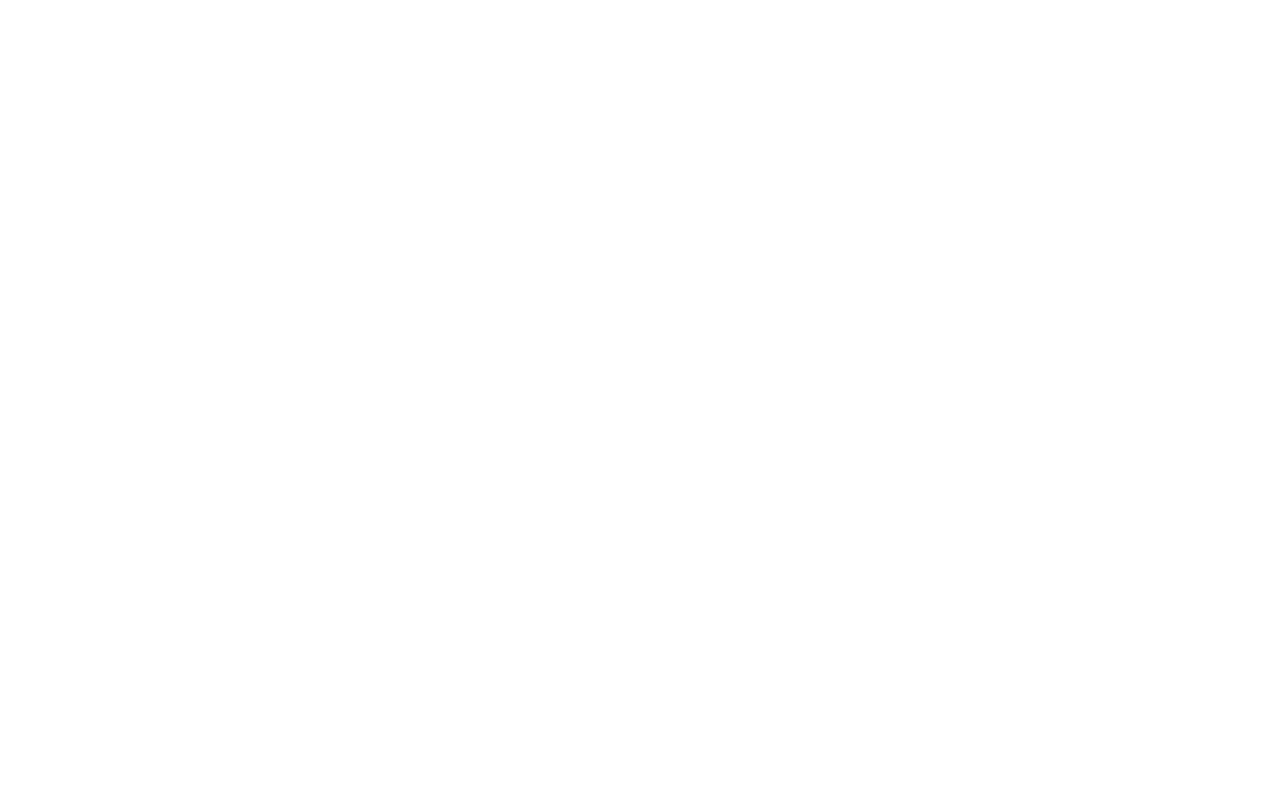
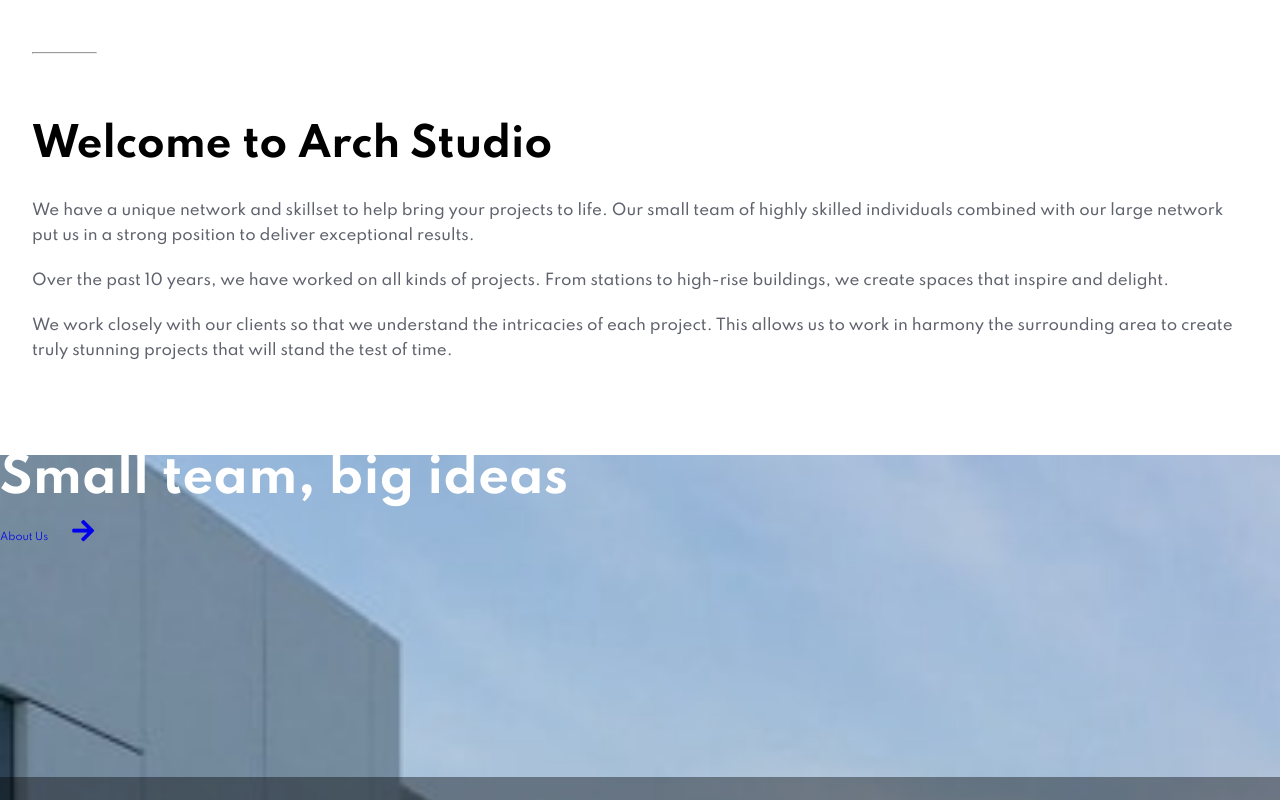
Before and after one commit to marleyanthony/arch-studio, a React (Create React App) app: page / in a window 1280 px wide. Shown: the part 680-1480 px from the top of the page. Before the commit the page ends 800 px from the top, so only its background shows below. Built offline with nearby package versions, Linux system fonts and the light colour scheme.

Commit message:
added new sections

```diff
--- a/src/Components/Hero.tsx
+++ /dev/null
@@ -1,19 +0,0 @@
-const Hero = () => {
-   return (
-      <section className="hero">
-         <div className="hero__overlay"></div>
-         <h1 className="hero__heading">
-            Project Paramour
-         </h1>
-         <p className="hero__sub-heading">
-            Project made for an art museum near Southwest London. Project Paramour is a statement of bold, modern architecture.
-         </p>
-         <button className="hero__button">
-            See Our Portfolio
-            <i className="fas fa-arrow-right hero__arrow"></i>
-         </button>
-      </section>
-   )
-}
-
-export default Hero
--- /dev/null
+++ b/src/Components/Home/AboutUs.tsx
@@ -0,0 +1,17 @@
+import { Link } from 'react-router-dom'
+const AboutUs = () => {
+   return (
+      <section className="about-us">
+         <div className="about-us__overlay"></div>
+         <h2 className="about-us__heading">
+            Small team, big ideas
+         </h2>
+         <Link to='/about-us'>
+            About Us
+            <i className="fas fa-arrow-right hero__arrow"></i>
+         </Link>
+      </section>
+   )
+}
+
+export default AboutUs
--- /dev/null
+++ b/src/Components/Home/Hero.tsx
@@ -0,0 +1,31 @@
+import { Link } from 'react-router-dom'
+
+type HeorProps = {
+   content: {
+      heading: string,
+      subHeading?: string,
+      buttonText: string,
+      buttonLink: string
+   }
+}
+
+const Hero: React.FC<HeorProps> = ({ content }) => {
+   const { heading, subHeading, buttonText, buttonLink } = content;
+   return (
+      <section className="hero">
+         <div className="hero__overlay"></div>
+         <h1 className="hero__heading">
+            {heading}
+         </h1>
+         <p className="hero__sub-heading">
+            {subHeading}
+         </p>
+         <Link to={buttonLink} className="hero__button">
+            {buttonText}
+            <i className="fas fa-arrow-right hero__arrow"></i>
+         </Link>
+      </section>
+   )
+}
+
+export default Hero
--- /dev/null
+++ b/src/Components/Home/Welcome.tsx
@@ -0,0 +1,23 @@
+const Welcome = () => {
+   return (
+      <section className="welcome">
+         <hr className="welcome__hr" />
+         <h2 className="welcome__heading">
+            Welcome to Arch Studio
+         </h2>
+         <div className="welcome__summary-wrapper">
+            <p className="welcome__text">
+               We have a unique network and skillset to help bring your projects to life. Our small team of highly skilled individuals combined with our large network put us in a strong position to deliver exceptional results.
+            </p>
+            <p className="welcome__text">
+               Over the past 10 years, we have worked on all kinds of projects. From stations to high-rise buildings, we create spaces that inspire and delight.
+            </p>
+            <p className="welcome__text">
+               We work closely with our clients so that we understand the intricacies of each project. This allows us to work in harmony the surrounding area to create truly stunning projects that will stand the test of time.
+            </p>
+         </div>
+      </section>
+   )
+}
+
+export default Welcome
--- a/src/Components/Pages/Home.tsx
+++ b/src/Components/Pages/Home.tsx
@@ -1,9 +1,14 @@
-import Hero from '../Hero';
+import Hero from '../Home/Hero';
+import Welcome from '../Home/Welcome';
+import AboutUs from '../Home/AboutUs';
+import { HeroContent } from '../../Models/Hero';
 
 const Home = () => {
    return (
       <div className="home-page">
-         <Hero />
+         <Hero content={HeroContent} />
+         <Welcome />
+         <AboutUs />
       </div>
    )
 }
--- /dev/null
+++ b/src/Models/Hero.ts
@@ -0,0 +1,6 @@
+export const HeroContent = {
+   heading: 'Project Paramour',
+   subHeading: 'Project made for an art museum near Southwest London. Project Paramour is a statement of bold, modern architecture.',
+   buttonText: 'See Our Portfolio',
+   buttonLink: '/portfolio'
+}
--- a/src/Styles/Partials/_home.scss
+++ b/src/Styles/Partials/_home.scss
@@ -51,3 +51,61 @@
       background: rgba(0, 0, 0, 0.4);
    }
 }
+
+
+
+// ! welcome section
+.welcome {
+   padding: 7.2rem 3.2rem;
+
+   &__hr {
+      width: 6.5rem;
+      margin-bottom: 6.7rem;
+   }
+
+   &__heading {
+      font-size: 4rem;
+      font-weight: 700;
+      line-height: 4.8rem;
+      margin-bottom: 2.9rem;
+   }
+
+   &__text {
+      margin-bottom: 2rem;
+      font-size: 1.5rem;
+      font-weight: 500;
+      line-height: 2.5rem;
+      color: $dark-grey;
+   }
+}
+
+
+
+// ! about us section
+.about-us {
+   background-image: url('/src/Assets/home/mobile/image-small-team.jpg');
+   background-size: cover;
+   height: 56rem;
+
+   &__overlay {
+      content: "";
+      position: absolute;
+      top: 145.7rem;
+      left: 0;
+      bottom: 0;
+      right: 0;
+      z-index: 1;
+      background: rgba(0, 0, 0, 0.4);
+      height: 56rem;
+      width: 100%;
+   }
+
+   &__heading {
+      font-size: 4.8rem;
+      font-weight: 700;
+      line-height: 4.8rem;
+      color: #fff;
+      margin-bottom: 1.5rem;
+      z-index: 12;
+   }
+}
--- a/src/Styles/main.css
+++ b/src/Styles/main.css
@@ -268,6 +268,58 @@
   background: rgba(0, 0, 0, 0.4);
 }
 
+.welcome {
+  padding: 7.2rem 3.2rem;
+}
+
+.welcome__hr {
+  width: 6.5rem;
+  margin-bottom: 6.7rem;
+}
+
+.welcome__heading {
+  font-size: 4rem;
+  font-weight: 700;
+  line-height: 4.8rem;
+  margin-bottom: 2.9rem;
+}
+
+.welcome__text {
+  margin-bottom: 2rem;
+  font-size: 1.5rem;
+  font-weight: 500;
+  line-height: 2.5rem;
+  color: #60636d;
+}
+
+.about-us {
+  background-image: url("/src/Assets/home/mobile/image-small-team.jpg");
+  background-size: cover;
+  height: 56rem;
+}
+
+.about-us__overlay {
+  content: "";
+  position: absolute;
+  top: 145.7rem;
+  left: 0;
+  bottom: 0;
+  right: 0;
+  z-index: 1;
+  background: rgba(0, 0, 0, 0.4);
+  height: 56rem;
+  width: 100%;
+}
+
+.about-us__heading {
+  font-size: 4.8rem;
+  font-weight: 700;
+  line-height: 4.8rem;
+  color: #fff;
+  margin-bottom: 1.5rem;
+  z-index: 12;
+}
+
 * {
   padding: 0;
   margin: 0;
@@ -276,4 +328,8 @@
   font-family: 'Spartan', sans-serif;
   font-size: 10px;
 }
+
+a {
+  text-decoration: none;
+}
 /*# sourceMappingURL=main.css.map */
--- a/src/Styles/main.scss
+++ b/src/Styles/main.scss
@@ -11,3 +11,7 @@
    font-family: 'Spartan', sans-serif;
    font-size: 10px;
 }
+
+a {
+   text-decoration: none;
+}
```
Also changed, not shown: 2 other files (tests, documents, lock files or other folders).
